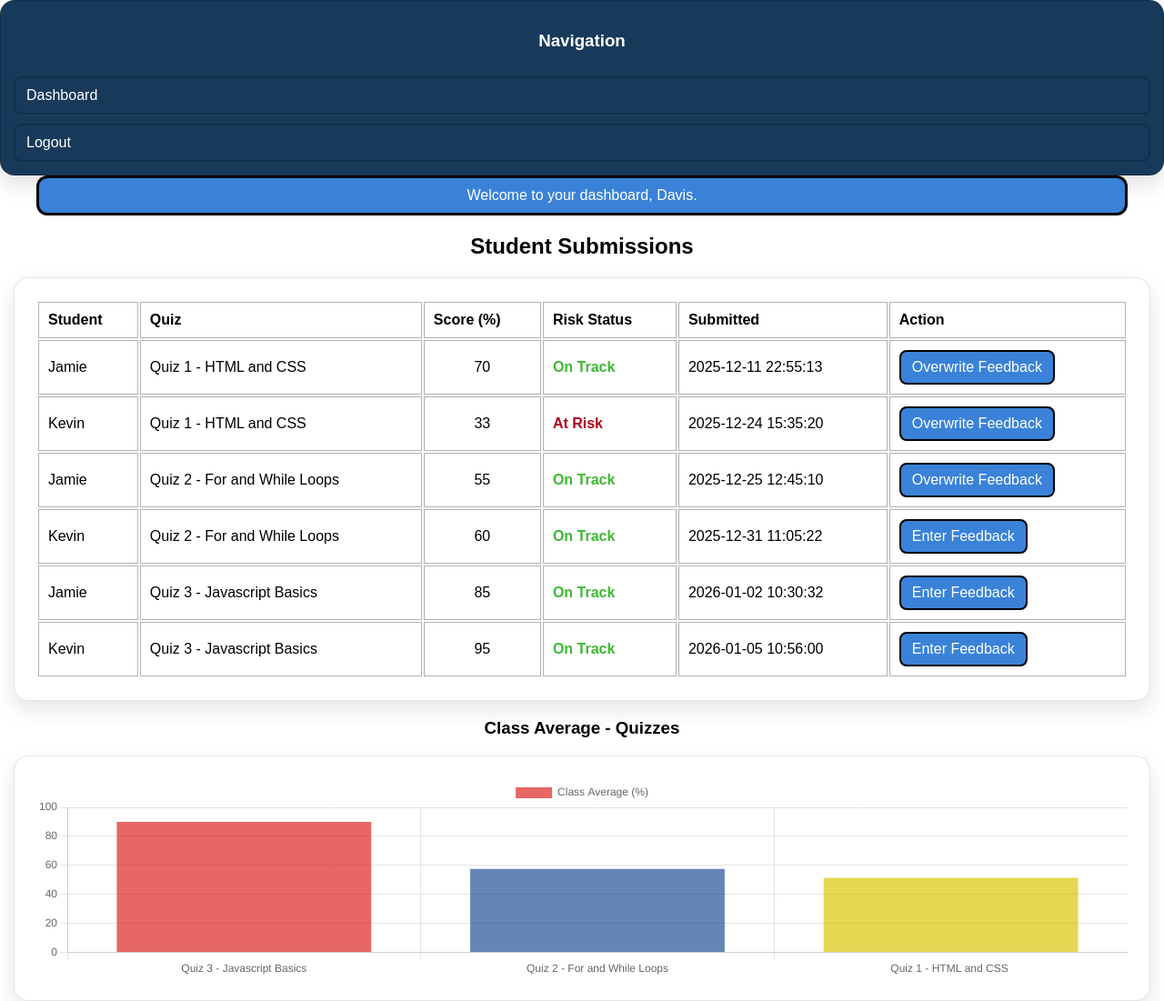
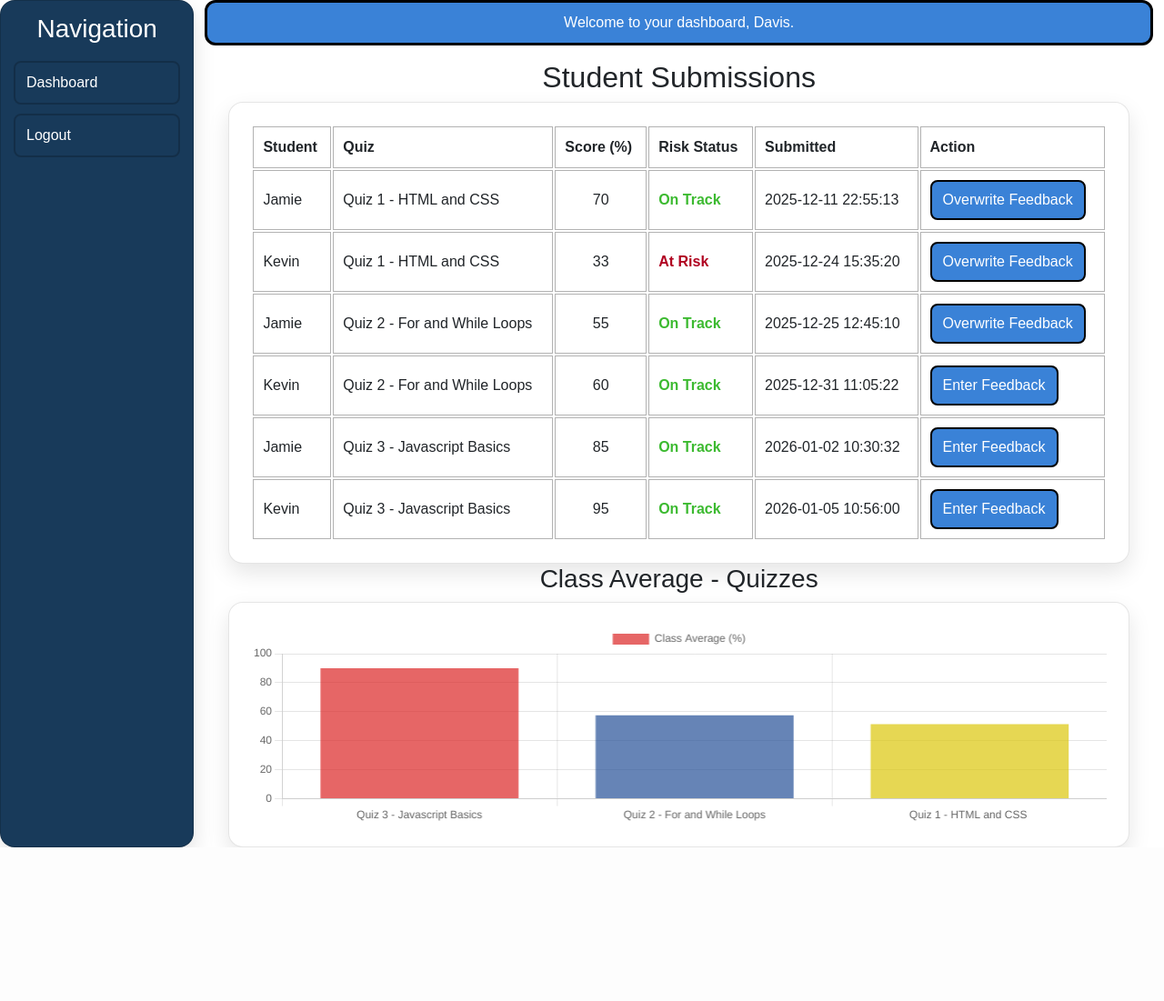
Before and after one commit to Emirhan-Gok/student_feedback_management_system, a PHP site: page /teacher/teacher_dashboard.php in a window 1280 px wide. Shown: the whole page at 91% size. After the commit the page ends 932 px from the top, so only its background shows below. Run offline with PHP 8.4, Linux system fonts and the light colour scheme; a user stored in the database is signed in; data comes from the database, SQL or seed files in the repository.

Commit message:
Update teacher dashboard with Bootstrap layout

```diff
--- a/student_feedback_management_system/teacher/teacher_dashboard.php
+++ b/student_feedback_management_system/teacher/teacher_dashboard.php
@@ -59,19 +59,21 @@ foreach($rowsAvg as $rowAvg )
 <html>
 <head>
 <title> Teacher Dashboard </title>
+<link rel="stylesheet" href="../css/assets/bootstrap.min.css">
 <link rel="stylesheet" href="../css/styles.css">
 <link rel="stylesheet" href="../css/dashboard.css">
 </head>
 <body>
 
-<div class="dashboard_layout">
-<aside class="dashboard_sidebar">
-<h3 class="menu_text"> Navigation </h3>
-<a class="dashboard_link" href="teacher_dashboard.php"> Dashboard </a>
-<a class="dashboard_link" href="../logout.php"> Logout </a>
-</aside>
+<div class="container-fluid dashboard_layout">
+    <div class="row">
+        <aside class="col-3 col-lg-2 dashboard_sidebar">
+            <h3 class="menu_text"> Navigation </h3>
+            <a class="dashboard_link" href="teacher_dashboard.php"> Dashboard </a>
+            <a class="dashboard_link" href="../logout.php"> Logout </a>
+        </aside>
 
-<main class ="dashboard_main_content">
+<main class ="col-9 col-lg-10 dashboard_main_content">
 <p class="dashboard_welcome"> Welcome to your dashboard, <?php echo htmlspecialchars($username); ?>. </p>
 <h2 class="result_quiz">Student Submissions </h2>
 <div class ="card_dashboard">
@@ -185,5 +187,6 @@ options:
 </script>
 </main>
 </div>
+</div>
 </body>
 </html>
```
